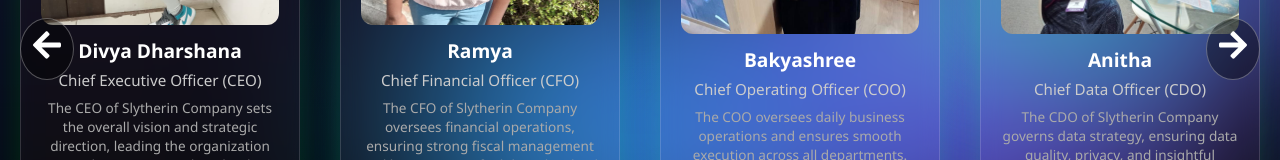
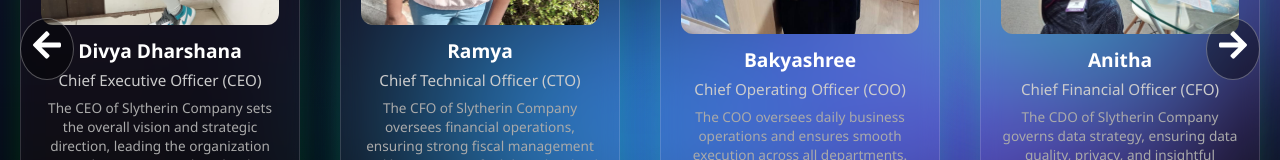
Before and after one commit to Divyadharshana5/Slytherin-Website, a React (Vite) app: page /teams in a window 1280 px wide. Shown: the part 504-664 px from the top of the page. Built offline with nearby package versions, Linux system fonts and the light colour scheme.

Commit message:
Update team member positions in Teams component

```diff
--- a/src/components/Teams/Teams.jsx
+++ b/src/components/Teams/Teams.jsx
@@ -24,7 +24,7 @@
   },
   {
     name: "Ramya",
-    position: "Chief Financial Officer (CFO)",
+    position: "Chief Technical Officer (CTO)",
     image: "/ramya.jpg",
     github: "https://github.com/Ramya3106",
     linkedin: "https://www.linkedin.com/in/v-ramya-20971b2a0",
@@ -44,7 +44,7 @@
   },
   {
     name: "Anitha",
-    position: "Chief Data Officer (CDO)",
+    position: "Chief Financial Officer (CFO)",
     image: "/anitha.jpg",
     github: "https://github.com/Anithanu1",
     linkedin: "https://www.linkedin.com/in/anitha-anu-5aa3a3257",
```
